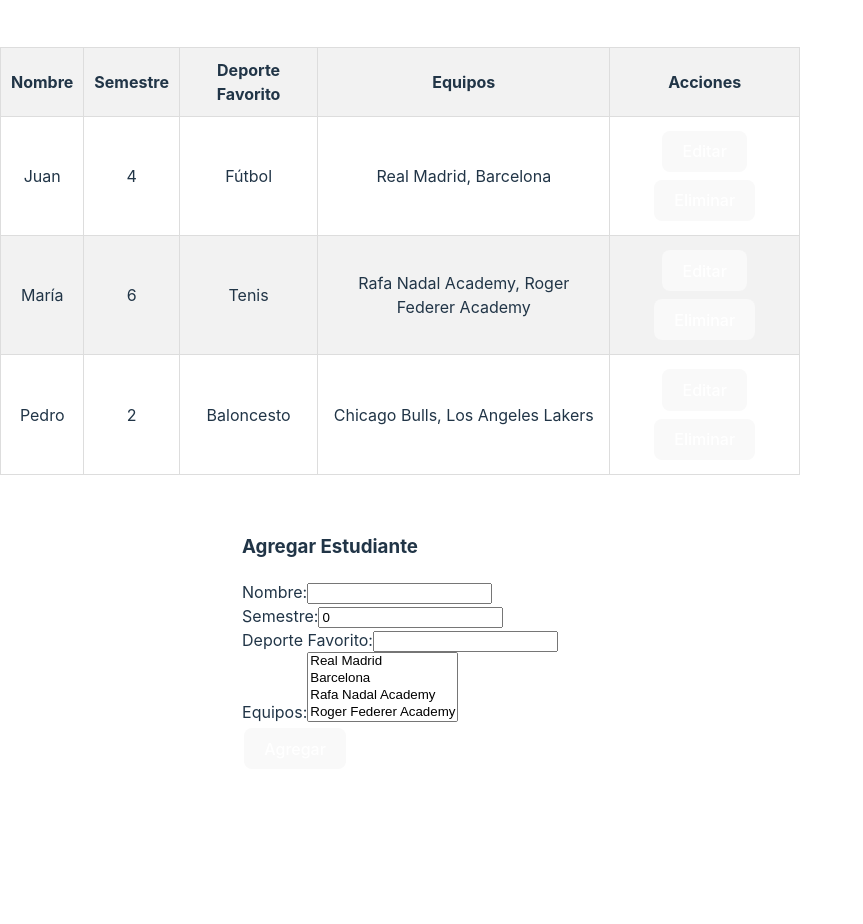
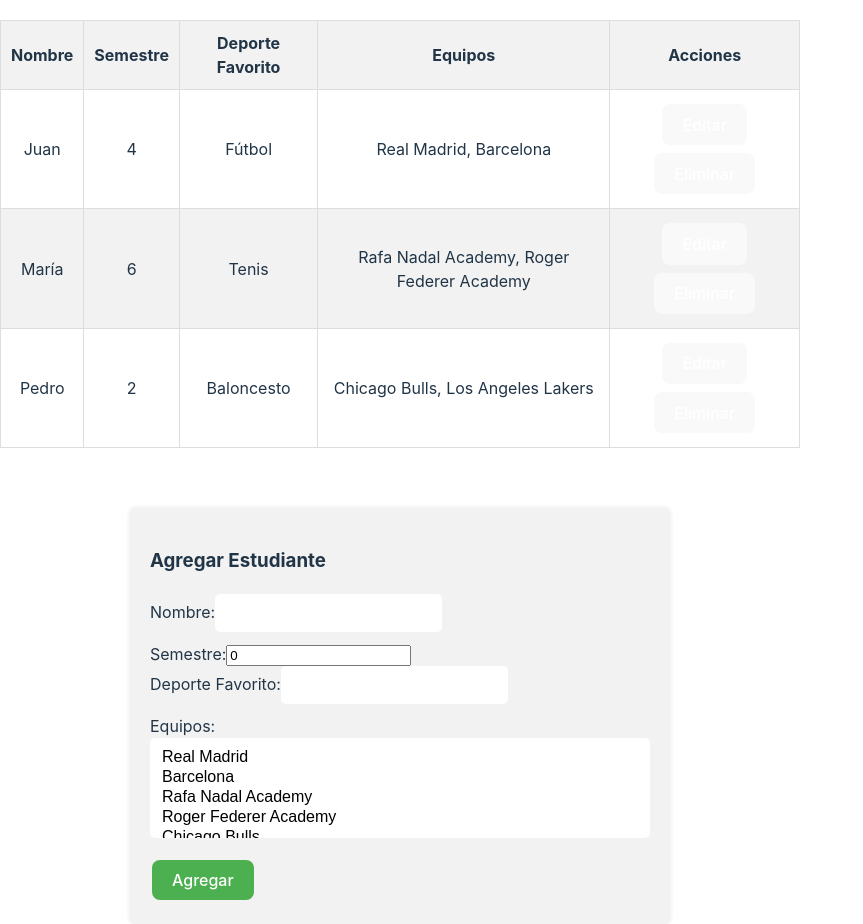
Before and after one commit to gitrubio/web-estudiante-cuc, a React (Vite) app: page / in a window 1280 px wide. Shown: the whole page, without its empty margins (0-863 px from the left). Before the commit the page ends 800 px from the top, so only its background shows below. Built offline with nearby package versions, Linux system fonts and the light colour scheme.

Commit message:
more styles

```diff
--- a/src/App.css
+++ b/src/App.css
@@ -41,3 +41,45 @@
   margin: 4px 2px;
   cursor: pointer;
 }
+
+.form-container {
+  display: flex;
+  flex-direction: column;
+  background-color: #f2f2f2;
+  padding: 20px;
+  border-radius: 5px;
+  box-shadow: 0px 0px 5px rgba(0, 0, 0, 0.1);
+  width: 100%;
+  max-width: 500px;
+  margin-top: 20px;
+}
+
+.form-container input[type="text"],
+.form-container select {
+  padding: 10px;
+  border: none;
+  border-radius: 5px;
+  margin-bottom: 10px;
+  font-size: 16px;
+}
+
+.form-container select {
+  width: 100%;
+}
+
+.form-container button {
+  background-color: #4CAF50;
+  border: none;
+  color: white;
+  padding: 10px 20px;
+  text-align: center;
+  text-decoration: none;
+  display: inline-block;
+  font-size: 16px;
+  margin-top: 10px;
+  cursor: pointer;
+}
+
+.form-container button:hover {
+  opacity: 0.8;
+}
--- a/src/App.tsx
+++ b/src/App.tsx
@@ -1,5 +1,5 @@
 import React, { useState } from "react";
-import './App.css'
+import "./App.css";
 interface Estudiante {
   nombre: string;
   semestre: number;
@@ -12,9 +12,24 @@
 }
 
 const estudiantesIniciales: Estudiante[] = [
-  { nombre: "Juan", semestre: 4, deporteFavorito: "Fútbol", equipos: ["Real Madrid", "Barcelona"] },
-  { nombre: "María", semestre: 6, deporteFavorito: "Tenis", equipos: ["Rafa Nadal Academy", "Roger Federer Academy"] },
-  { nombre: "Pedro", semestre: 2, deporteFavorito: "Baloncesto", equipos: ["Chicago Bulls", "Los Angeles Lakers"] }
+  {
+    nombre: "Juan",
+    semestre: 4,
+    deporteFavorito: "Fútbol",
+    equipos: ["Real Madrid", "Barcelona"],
+  },
+  {
+    nombre: "María",
+    semestre: 6,
+    deporteFavorito: "Tenis",
+    equipos: ["Rafa Nadal Academy", "Roger Federer Academy"],
+  },
+  {
+    nombre: "Pedro",
+    semestre: 2,
+    deporteFavorito: "Baloncesto",
+    equipos: ["Chicago Bulls", "Los Angeles Lakers"],
+  },
 ];
 
 const equiposIniciales: Equipo[] = [
@@ -23,18 +38,31 @@
   { nombre: "Rafa Nadal Academy" },
   { nombre: "Roger Federer Academy" },
   { nombre: "Chicago Bulls" },
-  { nombre: "Los Angeles Lakers" }
+  { nombre: "Los Angeles Lakers" },
 ];
 
 const App: React.FC = () => {
-  const [estudiantes, setEstudiantes] = useState<Estudiante[]>(estudiantesIniciales);
-  const [nuevoEstudiante, setNuevoEstudiante] = useState<Estudiante>({ nombre: "", semestre: 0, deporteFavorito: "", equipos: [] });
-  const [estudianteEditado, setEstudianteEditado] = useState<Estudiante | null>(null);
+  const [estudiantes, setEstudiantes] =
+    useState<Estudiante[]>(estudiantesIniciales);
+  const [nuevoEstudiante, setNuevoEstudiante] = useState<Estudiante>({
+    nombre: "",
+    semestre: 0,
+    deporteFavorito: "",
+    equipos: [],
+  });
+  const [estudianteEditado, setEstudianteEditado] = useState<Estudiante | null>(
+    null
+  );
   const [equipos, setEquipos] = useState<Equipo[]>(equiposIniciales);
 
   const handleAgregar = () => {
     setEstudiantes([...estudiantes, nuevoEstudiante]);
-    setNuevoEstudiante({ nombre: "", semestre: 0, deporteFavorito: "", equipos: [] });
+    setNuevoEstudiante({
+      nombre: "",
+      semestre: 0,
+      deporteFavorito: "",
+      equipos: [],
+    });
   };
 
   const handleEliminar = (index: number) => {
@@ -50,15 +78,29 @@
 
   const handleGuardar = () => {
     const nuevosEstudiantes = [...estudiantes];
-    nuevosEstudiantes.splice(estudiantes.indexOf(estudianteEditado!), 1, nuevoEstudiante);
+    nuevosEstudiantes.splice(
+      estudiantes.indexOf(estudianteEditado!),
+      1,
+      nuevoEstudiante
+    );
     setEstudiantes(nuevosEstudiantes);
     setEstudianteEditado(null);
-    setNuevoEstudiante({ nombre: "", semestre: 0, deporteFavorito: "", equipos: [] });
+    setNuevoEstudiante({
+      nombre: "",
+      semestre: 0,
+      deporteFavorito: "",
+      equipos: [],
+    });
   };
 
   const handleCancelar = () => {
     setEstudianteEditado(null);
-    setNuevoEstudiante({ nombre: "", semestre: 0, deporteFavorito: "", equipos: [] });
+    setNuevoEstudiante({
+      nombre: "",
+      semestre: 0,
+      deporteFavorito: "",
+      equipos: [],
+    });
   };
 
   return (
@@ -78,10 +120,12 @@
             <tr key={index}>
               <td>{estudiante.nombre}</td>
               <td>{estudiante.semestre}</td>
-              <td>{estudiante          .deporteFavorito}</td>
+              <td>{estudiante.deporteFavorito}</td>
               <td>{estudiante.equipos.join(", ")}</td>
               <td>
-            <button onClick={() => handleEditar(estudiante, index)}>Editar</button>
+                <button onClick={() => handleEditar(estudiante, index)}>
+                  Editar
+                </button>
                 <button onClick={() => handleEliminar(index)}>Eliminar</button>
               </td>
             </tr>
@@ -90,14 +134,19 @@
       </table>
 
       {estudianteEditado && (
-    <div>
+        <div className="form-container">
           <h3>Editar Estudiante</h3>
           <div>
             <label>Nombre:</label>
             <input
               type="text"
               value={nuevoEstudiante.nombre}
-          onChange={(event) => setNuevoEstudiante({ ...nuevoEstudiante, nombre: event.target.value })}
+              onChange={(event) =>
+                setNuevoEstudiante({
+                  ...nuevoEstudiante,
+                  nombre: event.target.value,
+                })
+              }
             />
           </div>
           <div>
@@ -105,7 +154,12 @@
             <input
               type="number"
               value={nuevoEstudiante.semestre}
-          onChange={(event) => setNuevoEstudiante({ ...nuevoEstudiante, semestre: Number(event.target.value) })}
+              onChange={(event) =>
+                setNuevoEstudiante({
+                  ...nuevoEstudiante,
+                  semestre: Number(event.target.value),
+                })
+              }
             />
           </div>
           <div>
@@ -114,7 +168,10 @@
               type="text"
               value={nuevoEstudiante.deporteFavorito}
               onChange={(event) =>
-            setNuevoEstudiante({ ...nuevoEstudiante, deporteFavorito: event.target.value })
+                setNuevoEstudiante({
+                  ...nuevoEstudiante,
+                  deporteFavorito: event.target.value,
+                })
               }
             />
           </div>
@@ -126,7 +183,10 @@
               onChange={(event) =>
                 setNuevoEstudiante({
                   ...nuevoEstudiante,
-              equipos: Array.from(event.target.selectedOptions, (option) => option.value)
+                  equipos: Array.from(
+                    event.target.selectedOptions,
+                    (option) => option.value
+                  ),
                 })
               }
             >
@@ -144,14 +204,19 @@
         </div>
       )}
 
-  <div>
+      <div className="form-container">
         <h3>Agregar Estudiante</h3>
         <div>
           <label>Nombre:</label>
           <input
             type="text"
             value={nuevoEstudiante.nombre}
-        onChange={(event) => setNuevoEstudiante({ ...nuevoEstudiante, nombre: event.target.value })}
+            onChange={(event) =>
+              setNuevoEstudiante({
+                ...nuevoEstudiante,
+                nombre: event.target.value,
+              })
+            }
           />
         </div>
         <div>
@@ -159,7 +224,12 @@
           <input
             type="number"
             value={nuevoEstudiante.semestre}
-        onChange={(event) => setNuevoEstudiante({ ...nuevoEstudiante, semestre: Number(event.target.value) })}
+            onChange={(event) =>
+              setNuevoEstudiante({
+                ...nuevoEstudiante,
+                semestre: Number(event.target.value),
+              })
+            }
           />
         </div>
         <div>
@@ -168,7 +238,10 @@
             type="text"
             value={nuevoEstudiante.deporteFavorito}
             onChange={(event) =>
-          setNuevoEstudiante({ ...nuevoEstudiante, deporteFavorito: event.target.value })
+              setNuevoEstudiante({
+                ...nuevoEstudiante,
+                deporteFavorito: event.target.value,
+              })
             }
           />
         </div>
@@ -180,7 +253,10 @@
             onChange={(event) =>
               setNuevoEstudiante({
                 ...nuevoEstudiante,
-            equipos: Array.from(event.target.selectedOptions, (option) => option.value)
+                equipos: Array.from(
+                  event.target.selectedOptions,
+                  (option) => option.value
+                ),
               })
             }
           >
@@ -197,6 +273,6 @@
       </div>
     </div>
   );
-}
+};
 
 export default App;
```
Lines whose indentation alone changed are shown as unchanged.
